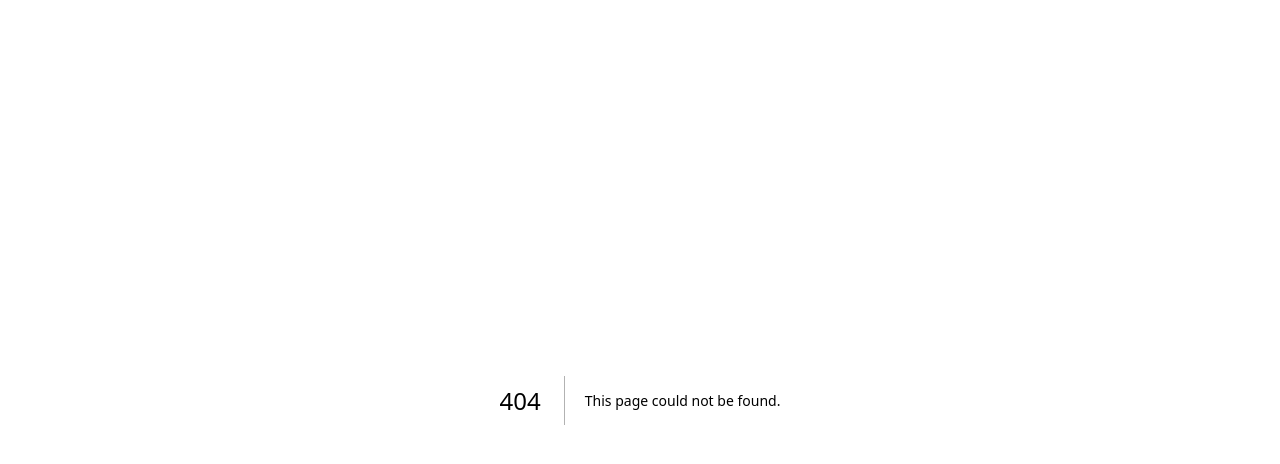
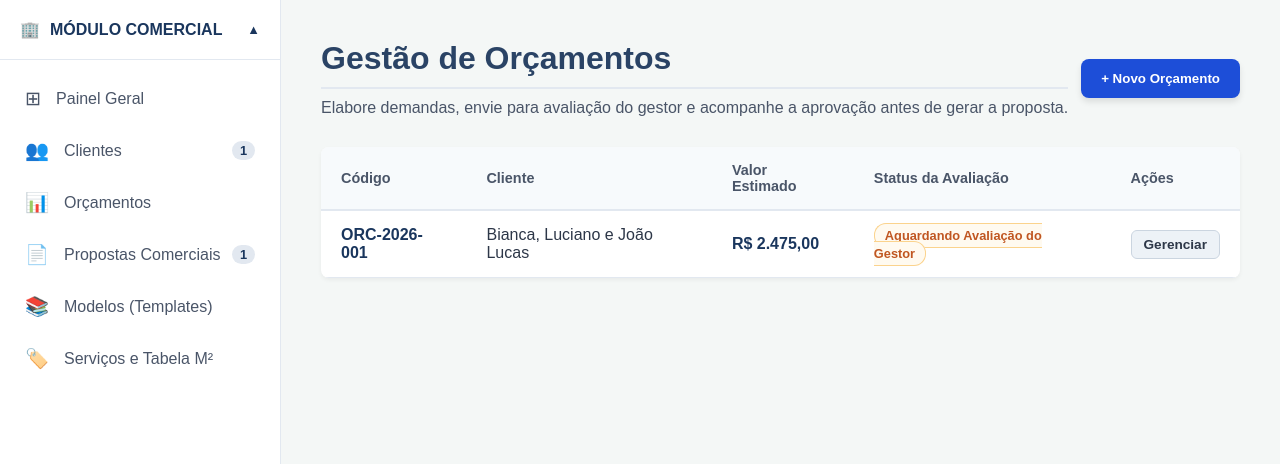
Before and after one commit to gestaoexcelispro/excelispro, a Next.js app: page /dashboard/orcamentos in a window 1280 px wide. Before the commit this address had no page. Shown: the top 464 px of the page. Built offline with nearby package versions, Linux system fonts and the light colour scheme.

Commit message:
Create page.js

```diff
--- /dev/null
+++ b/src/app/dashboard/orcamentos/page.js
@@ -0,0 +1,109 @@
+'use client';
+import { useState } from 'react';
+import { useLanguage } from '../../../contexts/LanguageContext';
+
+const translations = {
+  'pt-BR': {
+    title: 'Gestão de Orçamentos',
+    description: 'Elabore demandas, envie para avaliação do gestor e acompanhe a aprovação antes de gerar a proposta.',
+    tableHeaders: ['Código', 'Cliente', 'Valor Estimado', 'Status da Avaliação', 'Ações'],
+    btnNew: '+ Novo Orçamento',
+    statusReview: 'Aguardando Avaliação do Gestor',
+    statusApproved: 'Orçamento Aprovado',
+    statusAdjust: 'Ajustes Solicitados',
+    btnAction: 'Gerenciar'
+  },
+  'en-US': {
+    title: 'Budget Management',
+    description: 'Draft demands, submit for manager review, and track approval before generating the proposal.',
+    tableHeaders: ['Code', 'Client', 'Estimated Value', 'Review Status', 'Actions'],
+    btnNew: '+ New Budget',
+    statusReview: 'Pending Manager Review',
+    statusApproved: 'Budget Approved',
+    statusAdjust: 'Adjustments Requested',
+    btnAction: 'Manage'
+  }
+};
+
+export default function OrcamentosPage() {
+  const { lang } = useLanguage();
+  const t = translations[lang] || translations['pt-BR'];
+
+  const [orcamentos] = useState([
+    {
+      id: 'ORC-2026-001',
+      cliente: 'Bianca, Luciano e João Lucas',
+      valor: 'R$ 2.475,00',
+      status: 'review'
+    }
+  ]);
+
+  return (
+    <div style={{ padding: '40px' }}>
+
+      {/* Cabeçalho */}
+      <div style={{ display: 'flex', justifyContent: 'space-between', alignItems: 'center', marginBottom: '30px' }}>
+        <div>
+          <h1 style={{ color: '#2A4365', margin: '0 0 10px 0', borderBottom: '2px solid #e2e8f0', paddingBottom: '10px' }}>
+            {t.title}
+          </h1>
+          <p style={{ color: '#4a5568', margin: 0 }}>{t.description}</p>
+        </div>
+        <button
+          onClick={() => alert('Módulo de criação de orçamento integrado à Tabela M² em desenvolvimento.')}
+          style={{
+            backgroundColor: '#1d4ed8', color: 'white', border: 'none', padding: '12px 20px',
+            borderRadius: '8px', cursor: 'pointer', fontWeight: 'bold', boxShadow: '0 4px 6px rgba(0,0,0,0.1)'
+          }}
+        >
+          {t.btnNew}
+        </button>
+      </div>
+
+      {/* Tabela */}
+      <div style={{ backgroundColor: 'white', borderRadius: '8px', boxShadow: '0 2px 4px rgba(0,0,0,0.05)', overflow: 'hidden' }}>
+        <table style={{ width: '100%', borderCollapse: 'collapse', textAlign: 'left' }}>
+          <thead style={{ backgroundColor: '#f7fafc', borderBottom: '2px solid #e2e8f0' }}>
+            <tr>
+              {t.tableHeaders.map((header, index) => (
+                <th key={index} style={{ padding: '15px 20px', color: '#4a5568', fontWeight: 'bold', fontSize: '0.9rem' }}>
+                  {header}
+                </th>
+              ))}
+            </tr>
+          </thead>
+          <tbody>
+            {orcamentos.map((orc) => (
+              <tr key={orc.id} style={{ borderBottom: '1px solid #e2e8f0' }}>
+                <td style={{ padding: '15px 20px', color: '#1a365d', fontWeight: 'bold' }}>{orc.id}</td>
+                <td style={{ padding: '15px 20px', color: '#2d3748' }}>{orc.cliente}</td>
+                <td style={{ padding: '15px 20px', color: '#1a365d', fontWeight: 'bold' }}>{orc.valor}</td>
+                <td style={{ padding: '15px 20px' }}>
+                  <span style={{
+                    backgroundColor: '#fffaf0', color: '#c05621',
+                    padding: '4px 10px', borderRadius: '12px', fontSize: '0.8rem', fontWeight: 'bold',
+                    border: '1px solid #fbd38d'
+                  }}>
+                    {t.statusReview}
+                  </span>
+                </td>
+                <td style={{ padding: '15px 20px' }}>
+                  <button
+                    onClick={() => alert('Abrindo detalhes do orçamento para avaliação.')}
+                    style={{
+                      backgroundColor: '#edf2f7', color: '#2d3748', border: '1px solid #cbd5e0',
+                      padding: '6px 12px', borderRadius: '6px', fontWeight: 'bold', fontSize: '0.85rem', cursor: 'pointer'
+                    }}
+                  >
+                    {t.btnAction}
+                  </button>
+                </td>
+              </tr>
+            ))}
+          </tbody>
+        </table>
+      </div>
+
+    </div>
+  );
+}
```
